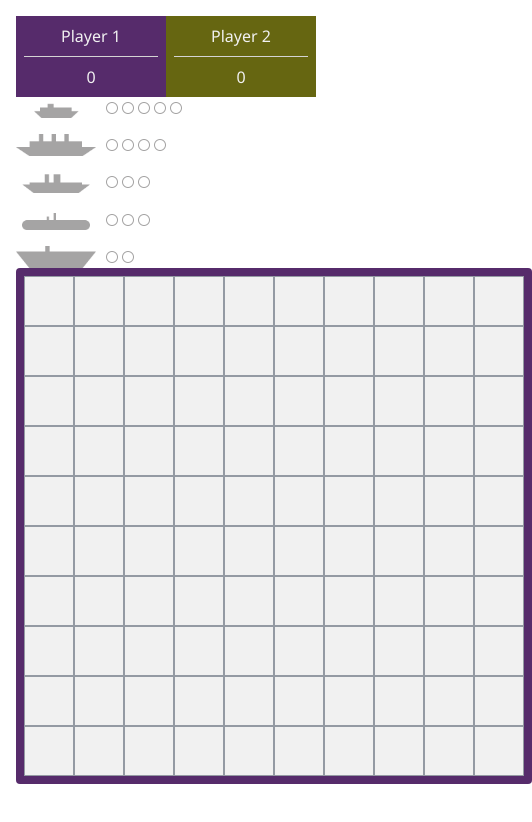
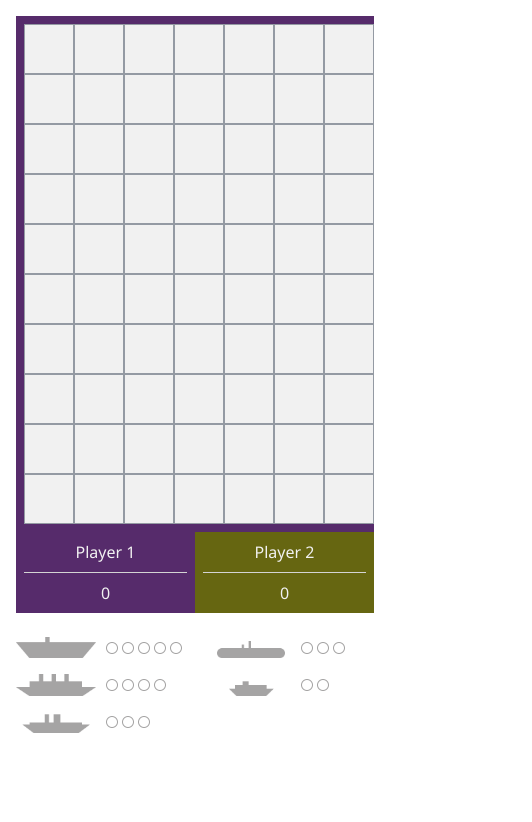
Before and after one commit to dmclavel/battleship, a React (Vite) app: page / in a window 390 px wide. Shown: the top 822 px of the page, 532 px wide, since content can reach past the window. Built offline with nearby package versions, Linux system fonts and the light colour scheme.

Commit message:
Implement responsive layout

```diff
--- a/src/features/board/Board.tsx
+++ b/src/features/board/Board.tsx
@@ -59,8 +59,8 @@ const Board: FC<BoardProps> = ({
       data-testid="battleships-board"
       sx={{
         width: ['500px', '500px', '500px'],
+        overflowX: ['auto', 'hidden', 'hidden'],
         padding: '0.5rem',
-        borderRadius: '4px',
         backgroundColor: 'primary.500',
       }}
     >
--- a/src/features/players/Players.tsx
+++ b/src/features/players/Players.tsx
@@ -44,10 +44,10 @@ const Players: FC<BoardProps> = ({
     <Grid
       key={player.id}
       flexDirection="column"
+      flex={1}
       alignItems="center"
       sx={{
         padding: '0.5rem',
-        width: '150px',
         color: 'grey.100',
         backgroundColor: colorScheme[index] ?? 'primary.500',
       }}
@@ -70,7 +70,6 @@ const Players: FC<BoardProps> = ({
     <Box>
       <Grid
         container
-        width={['300px', '300px', '300px']}
       >
         {mappedPlayersBox}
       </Grid>
--- a/src/features/ships/Ship.tsx
+++ b/src/features/ships/Ship.tsx
@@ -41,12 +41,12 @@ const Ship: FC<ShipProps> = ({
   return (
     <Grid
       alignItems="center"
-      columnGap={1}
+      columnGap={[1, 1, 2]}
     >
       <Box
         component="img"
         sx={{
-          width: '5rem',
+          width: ['5rem', '5rem', '8rem'],
           height: 'auto',
         }}
         alt={shipType}
@@ -59,7 +59,7 @@ const Ship: FC<ShipProps> = ({
               key={imgInfo.uniqueId}
               component="img"
               sx={{
-                width: '1rem',
+                width: ['1rem', '1rem', '1.25rem'],
                 height: 'auto',
               }}
               alt={imgInfo.imgKey === 'hitSmall' ? 'hit' : 'miss'}
--- a/src/features/ships/Ships.tsx
+++ b/src/features/ships/Ships.tsx
@@ -26,7 +26,10 @@ const Ships: FC<ShipsProps> = ({
     <>
       <Grid
         rowGap={2}
-        flexDirection="column"
+        sx={{
+          flexFlow: 'column wrap',
+          height: ['100px', '100px', '100%']
+        }}
       >
         {shipsLayout.map(({ ship, positions }) => (
           <Ship
--- a/src/pages/game/Game.tsx
+++ b/src/pages/game/Game.tsx
@@ -18,10 +18,23 @@ const Game = () => {
           '1rem',
         ],
       }}
+      justifyContent="center"
+      columnGap={[0, 0, 1]}
     >
-      <Players playersConfig={playersConfig} />
-      <Ships />
-      <Board boardConfig={boardConfig} />
+      <Grid
+        flexDirection="column"
+        order={[2, 2, 1]}
+        width={['516px', '516px', '30%']}
+        rowGap={3}
+      >
+        <Players playersConfig={playersConfig} />
+        <Ships />
+      </Grid>
+      <Grid
+        order={[1, 1, 2]}
+      >
+        <Board boardConfig={boardConfig} />
+      </Grid>
     </Grid>
   );
 };
```
Also changed, not shown: src/assets/carrier.png, src/assets/destroyer.png.
